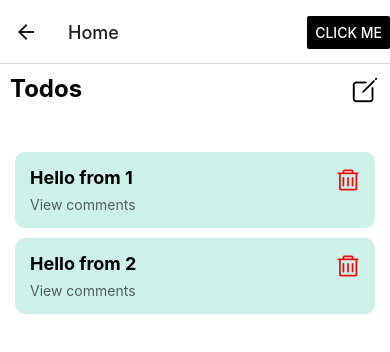
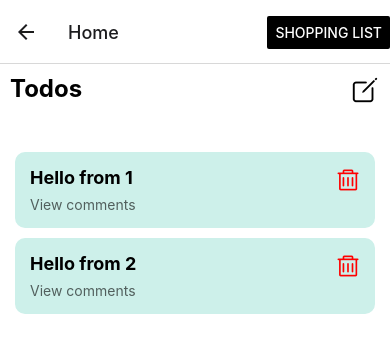
Before and after one commit to SteveRobinson99/Shoping-and-To-do-with-server-and-chat, a React Native app: screen /Home in a window 390 px wide. Shown: the top 352 px of the page. Built offline with nearby package versions, Linux system fonts and the light colour scheme.

Commit message:
add custom header to navigate to ShoppingList section, displays hello message from ShoppigngList

```diff
--- a/App.js
+++ b/App.js
@@ -1,15 +1,29 @@
+import { NavigationContainer, useNavigation} from "@react-navigation/native";
+import { createNativeStackNavigator } from "@react-navigation/native-stack";
+import { UserProvider } from "./Contexts/UserContext";
+import { Button } from "react-native";
+
 import Home from "./screens/Home";
 import Comments from "./screens/Comments";
 import Login from "./screens/Login";
 import ShoppingList from "./screens/ShoppingList"
 
-import { NavigationContainer } from "@react-navigation/native";
-import { createNativeStackNavigator } from "@react-navigation/native-stack";
-import { UserProvider } from "./Contexts/UserContext";
-import { Button } from "react-native";
-
 const Stack = createNativeStackNavigator();
 
+function CustomHeaderRight() {
+  const navigation = useNavigation();
+  // Could implement logic to check if the user is logged in
+  // then if logged in, navigate to ShoppingList, else prompt login
+  // standardise formatting on button and put into styles.js (or use same buttonstyle)
+  // probably extract custom header component once working as required
+  return (
+      <Button
+          onPress={() => navigation.navigate('ShoppingList')}
+          title="Shopping List"
+          color="#000"
+      />
+  );
+}
 
 export default function App() {
     return (
@@ -24,15 +38,10 @@ export default function App() {
                 <Stack.Screen
                     name='Home'
                     component={Home}
-                    options={{ headerRight: () => (
-                      <Button
-                        onPress={() => alert('Clicked!')}
-                        title="Click Me"
-                        color="#000"
-                    />
-                    ), }}
+                    options={{ headerRight: () => <CustomHeaderRight />}}
                 />
                 <Stack.Screen name='Comments' component={Comments} />
+                <Stack.Screen name='ShoppingList' component={ShoppingList} />
             </Stack.Navigator>
         </NavigationContainer>
         </UserProvider>
```
Also changed, not shown: screens/Home.jsx (+0 -18 lines).
